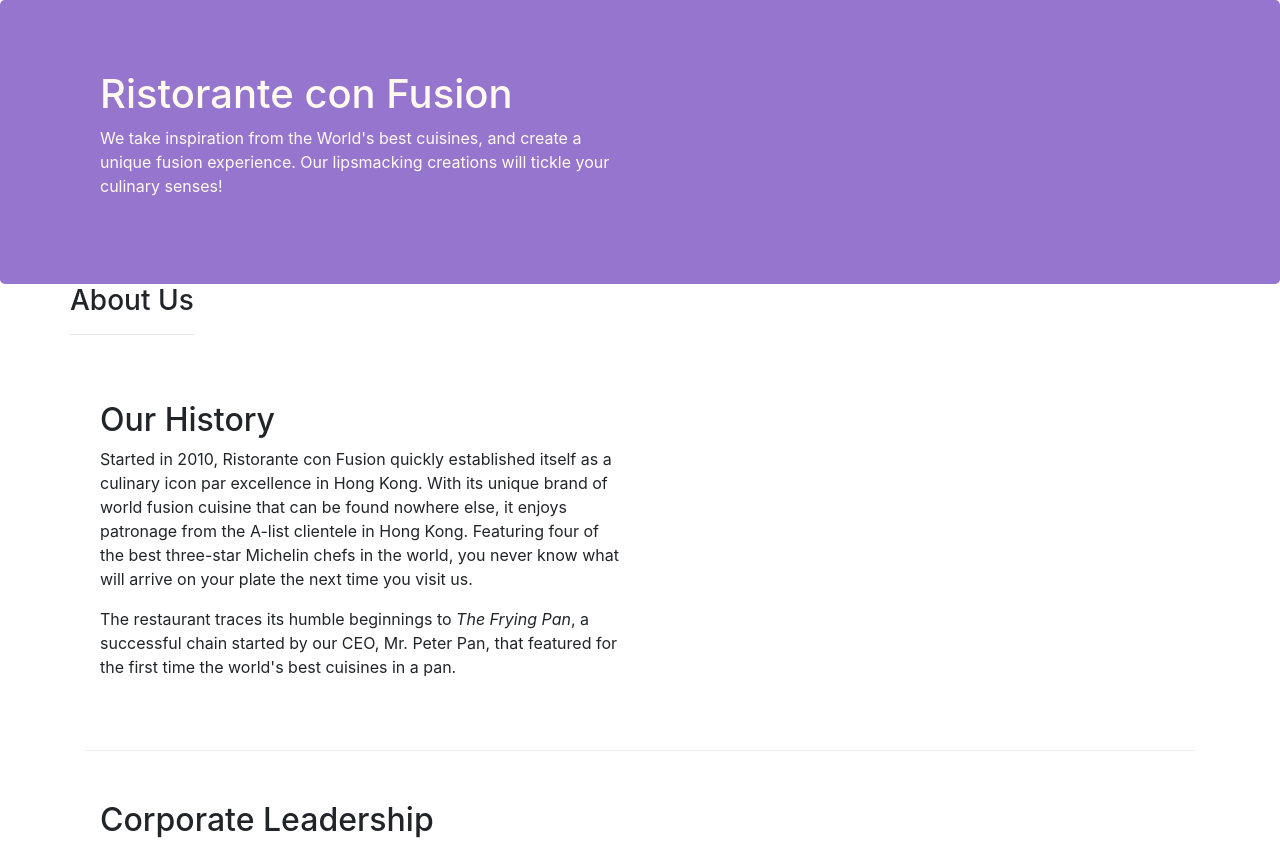
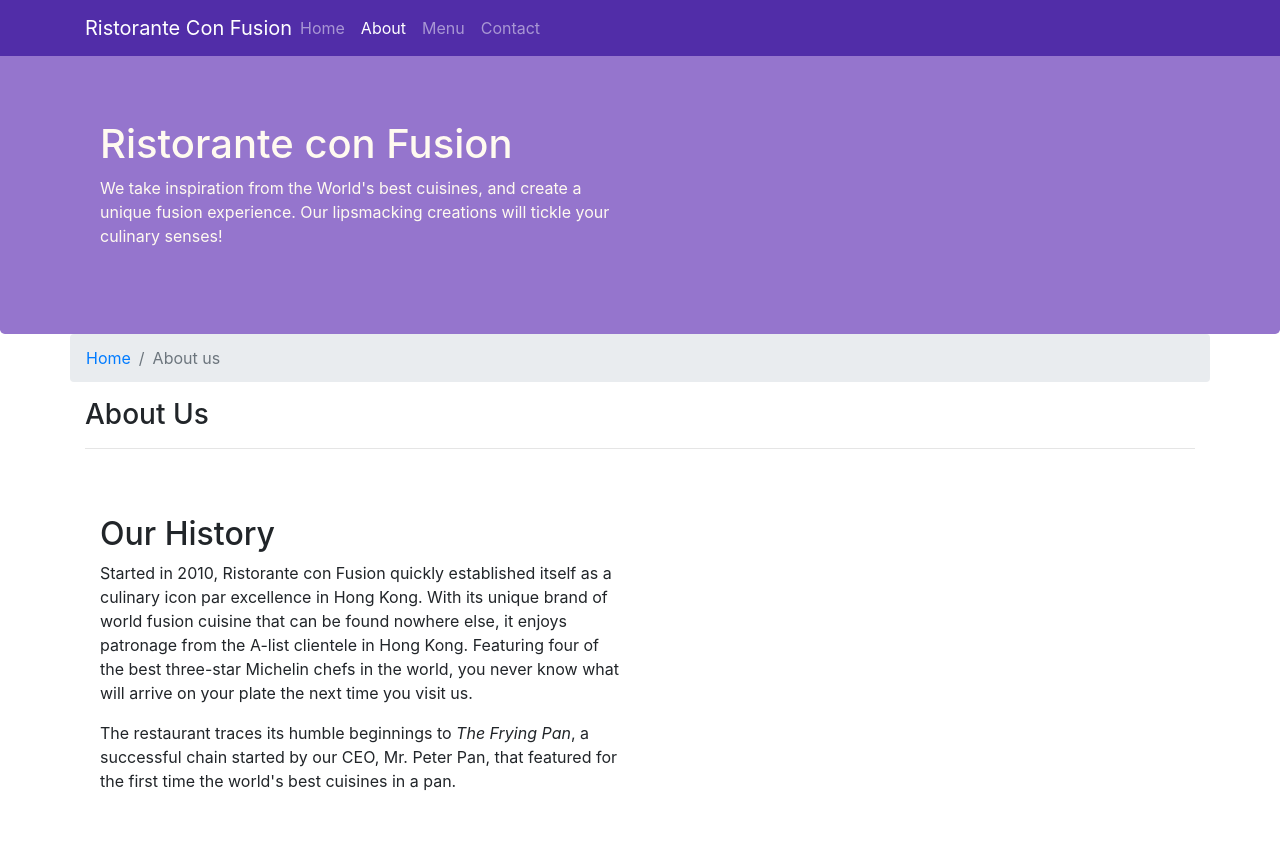
Before and after one commit to MarcoHerreraG/BootstrapRepo, a website: page aboutus.html in a window 1280 px wide. Shown: the top 842 px of the page. Drawn offline with nearby package versions, Linux system fonts and the light colour scheme.

Commit message:
Navbar and breadcrumbs

```diff
--- a/aboutus.html
+++ b/aboutus.html
@@ -12,6 +12,22 @@
 </head>
 
 <body>
+    <nav class = "navbar navbar-dark navbar-expand-sm fixed-top">
+        <div class = "container">
+            <button class = "navbar-toggler" type = "button" data-toggle = "collapse" data-target = "#Navbar">
+                <span class = "navbar-toggler-icon"></span>
+            </button>
+            <a class = "navbar-brand mr-auto" href = "./index.html">Ristorante Con Fusion</a>
+            <div class = "collapse navbar-collapse" id = "Navbar">
+                <ul class = "navbar-nav mr-auto">
+                    <li class = "nav-item"> <a class = "nav-link" href = "./index.html"> Home </a> </li>
+                    <li class = "nav-item active"> <a class = "nav-link" href = "./aboutus.html"> About </a> </li>
+                    <li class = "nav-item"> <a class = "nav-link" href = "#"> Menu </a> </li>
+                    <li class = "nav-item"> <a class = "nav-link" href = "#"> Contact </a> </li>
+                </ul>
+            </div>
+        </div>
+    </nav>
 
     <header class="jumbotron">
         <div class="container">
@@ -28,7 +44,11 @@
 
     <div class = "container">
         <div class = "row">
-            <div>
+            <ol class = "col-12 breadcrumb">
+                <li class = "breadcrumb-item"><a href = "./index.html">Home</a></li>
+                <li class = "breadcrumb-item active">About us</li>
+            </ol>
+            <div class = "col-12">
                 <h3>About Us</h3>
                 <hr>
             </div>
--- a/css/styles.css
+++ b/css/styles.css
@@ -23,8 +23,17 @@
     color: floralwhite;
 }
 
-.address{
+address{
     font-size: 80%;
     margin: 0px;
     color: #0f0f0f;
 }
+
+body{
+    padding: 50px 0px 0px 0px;
+    z-index: 0;
+}
+
+.navbar-dark{
+    background-color: #512DA8;
+}
```
Also changed, not shown: index.html (+19 -4 lines).
